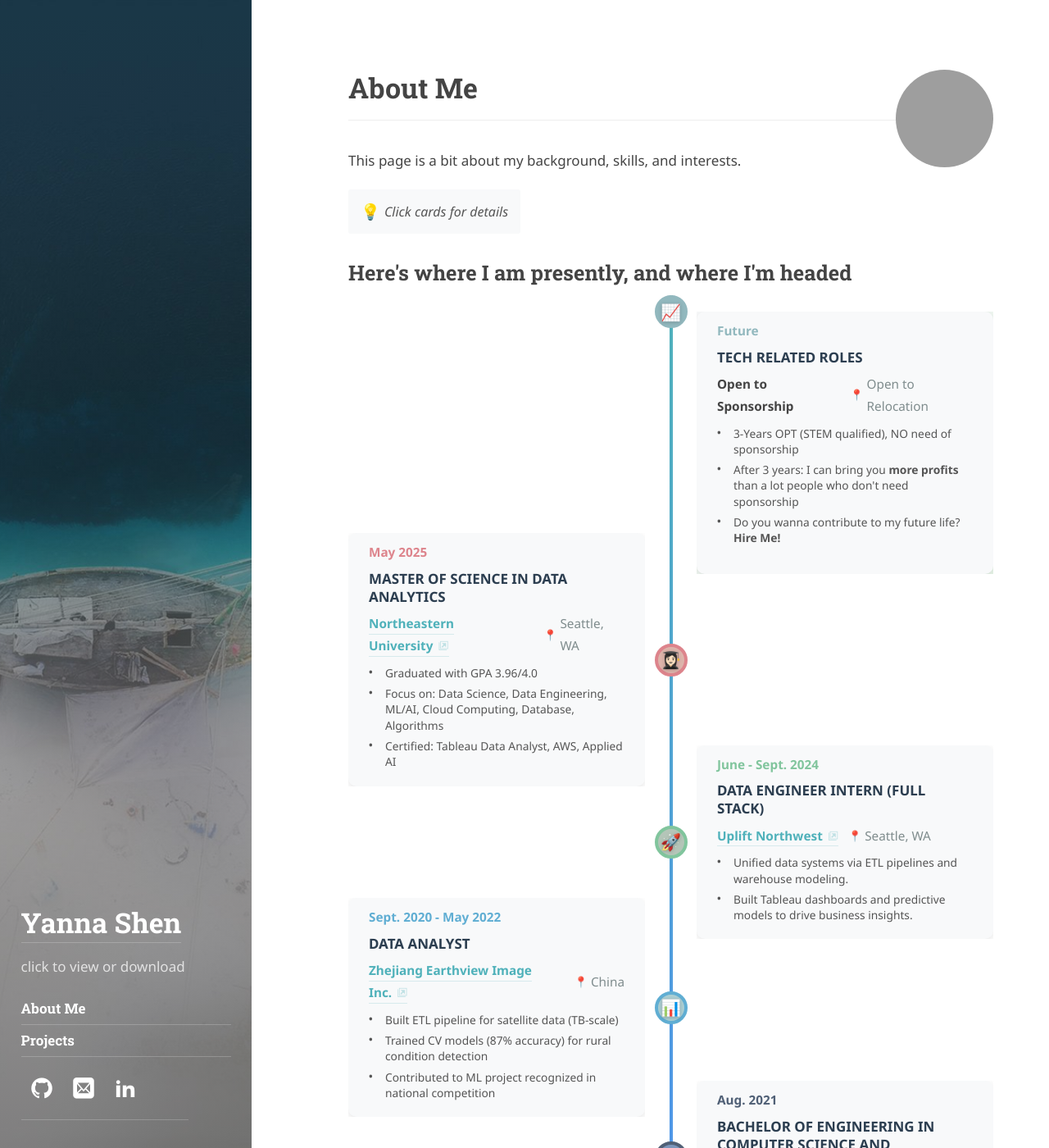
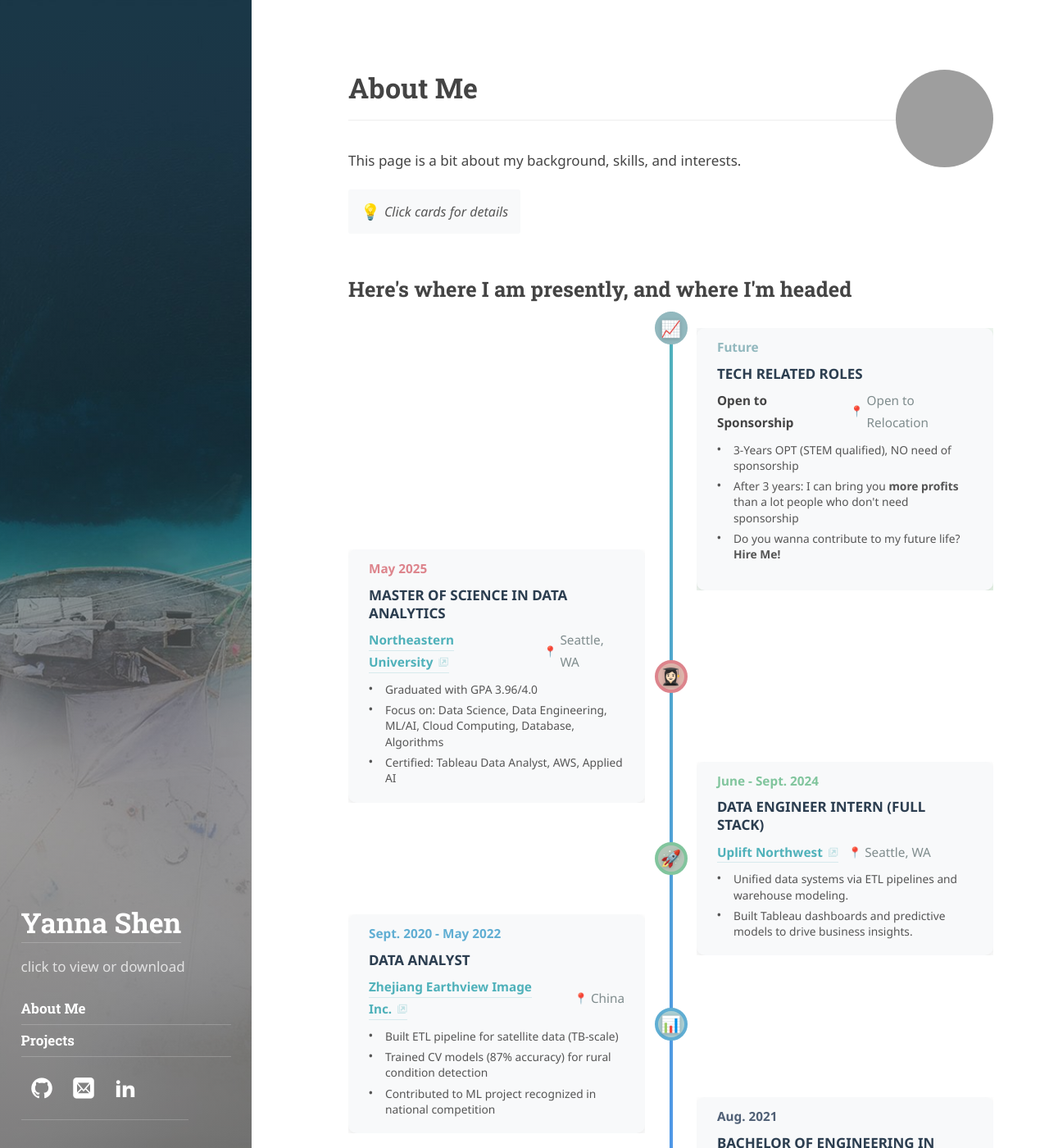
Before and after one commit to YannaCS/YannaCS.github.io, a Jekyll site: the page built from about.md, in a window 1280 px wide and 1400 px high. Shown: the whole window at 82% size. Built offline with Jekyll 4.4.1, drawn with Linux system fonts in a browser that asks for light colours; some web fonts are replaced; grey boxes are pictures that could not be loaded.

Commit message:
h2 margin-top

```diff
--- a/about.md
+++ b/about.md
@@ -1146,7 +1146,7 @@ order: 1
 
 </div>
 
-## What Else
+<h2>What Else</h2>
 
 <p><b>Beyond the world of data and code：</b></p>
   <p><span style="margin-left: 20px;">🏔️ I enjoy exploring beautiful trails, finding tranquility and perspective on weekend hiking adventures.</span></p>
@@ -1172,7 +1172,7 @@ order: 1
 
 
 
-## Contact
+<h2>Contact</h2>
 
 Feel free to reach out to me at [yanna.cshen@gmail.com](mailto:yanna.cshen@gmail.com) or connect with me on [LinkedIn](https://www.linkedin.com/in/chengyang-shen) and [GitHub](https://github.com/YannisCS). You can also access to the above links and **download my resume** from side bar.
 
--- a/assets/css/custom.css
+++ b/assets/css/custom.css
@@ -390,7 +390,7 @@ article.page,
 
 /* About page h2 headers specifically */
 .page h2 {
-  margin-top: 30px; /* Adjust this value */
+  margin-top: 50px; /* Adjust this value */
 }
 
 /* When sidebar is visible on desktop */
```
Also changed, not shown: 3 other files.
